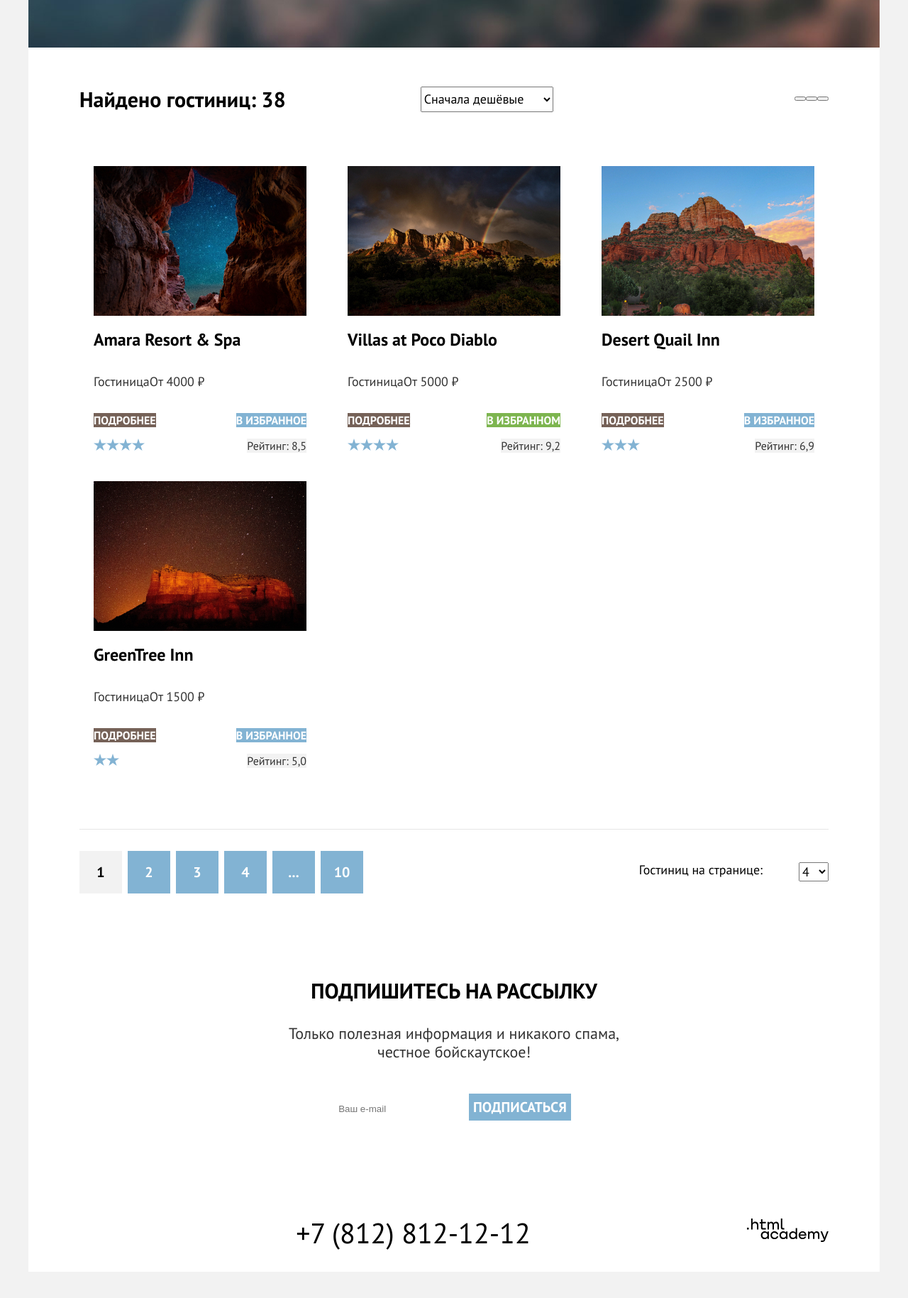
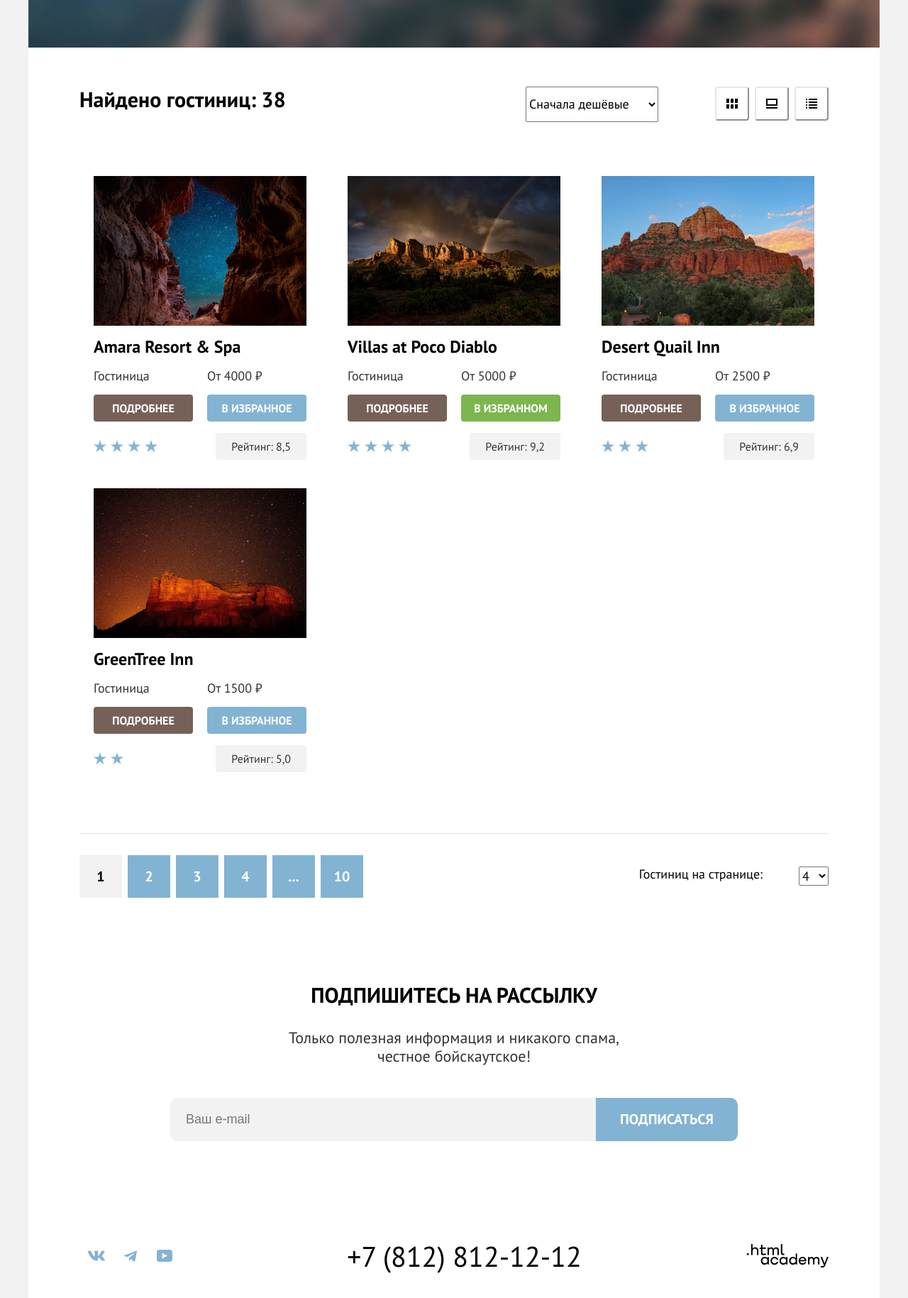
Before and after one commit to life-invader/layout-sedona, a plain HTML site: page catalog.html in a window 1280 px wide. Shown: the part 393-2222 px from the top of the page at 71% size. Before the commit the page ends 2185 px from the top, so only its background shows below. Drawn offline with Linux system fonts and the light colour scheme.

Commit message:
6. Микросетки на флексах

```diff
--- a/catalog.html
+++ b/catalog.html
@@ -158,19 +158,19 @@
 
           <ul class="toggle-view-buttons">
             <li class="toggle-view-item">
-              <button class="toggle-view-button" type="button">
+              <button class="toggle-view-button table-button" type="button">
                 <span class="visually-hidden">Вид: плитка</span>
               </button>
             </li>
 
             <li class="toggle-view-item">
-              <button class="toggle-view-button" type="button">
+              <button class="toggle-view-button slide-button" type="button">
                 <span class="visually-hidden">Вид: слайдами</span>
               </button>
             </li>
 
             <li class="toggle-view-item">
-              <button class="toggle-view-button" type="button">
+              <button class="toggle-view-button list-button" type="button">
                 <span class="visually-hidden">Вид: список</span>
               </button>
             </li>
@@ -323,19 +323,19 @@
       <section class="footer-social">
         <ul class="social-menu">
           <li class="social-menu-item">
-            <a class="social-menu-link" href="#">
+            <a class="social-menu-link social-link-vk" href="#">
               <span class="visually-hidden">vk</span>
             </a>
           </li>
 
           <li class="social-menu-item">
-            <a class="social-menu-link" href="#">
+            <a class="social-menu-link social-link-tg" href="#">
               <span class="visually-hidden">telegram</span>
             </a>
           </li>
 
           <li class="social-menu-item">
-            <a class="social-menu-link" href="#">
+            <a class="social-menu-link social-link-yt" href="#">
               <span class="visually-hidden">youtube</span>
             </a>
           </li>
--- a/styles/styles.css
+++ b/styles/styles.css
@@ -44,6 +44,7 @@ body {
   line-height: 20px;
   font-weight: 700;
   border: none;
+  cursor: pointer;
 }
 
 .title {
@@ -89,6 +90,7 @@ body {
 
 .menu {
   display: flex;
+  align-items: flex-start;
   padding: 0 70px;
 }
 
@@ -113,6 +115,7 @@ body {
 
 .menu-user {
   margin-left: auto;
+  max-width: 350px;
 }
 
 .menu-link {
@@ -296,8 +299,10 @@ body {
   line-height: 36px;
   font-weight: 700;
   width: 574px;
+  border-radius: 4px;
   display: inline-block;
   margin-top: 56px;
+  padding: 12px 15px;
 }
 
 /* footer */
@@ -317,20 +322,31 @@ body {
   margin: 29px auto 0;
 }
 
+.subscription-form {
+  margin-top: 46px;
+  display: flex;
+  justify-content: center;
+}
+
 .subscription-button {
   background-color: #82B3D3;
   font-size: 20px;
   line-height: 36px;
   font-weight: 700;
-}
-
-.subscription-form {
-  margin-top: 46px;
+  padding: 12px 15px;
+  width: 200px;
+  border-radius: 0 10px 10px 0;
 }
 
 .subscription-field {
-  display: inline-block;
   border: none;
+  width: 600px;
+  border-radius: 10px 0 0 10px;
+  outline: none;
+  font-size: 18px;
+  line-height: 21px;
+  padding: 20px 22px;
+  background-color: #F2F2F2;
 }
 
 .subscription-mountain {
@@ -350,14 +366,45 @@ body {
 .footer-social {
   background-color: #fff;
   display: flex;
+  align-items: center;
   justify-content: space-between;
   padding: 44px 72px 35px;
 }
 
 .social-menu {
+  display: flex;
+  flex-wrap: wrap;
+  max-width: 200px;
   list-style: none;
   margin: 0;
   padding: 0;
+}
+
+.social-link-vk {
+  display: block;
+  background-image: url('../images/icons/vk.svg');
+  background-repeat: no-repeat;
+  background-position: center;
+  width: 48px;
+  height: 48px;
+}
+
+.social-link-tg {
+  display: block;
+  background-image: url('../images/icons/telegram.svg');
+  background-repeat: no-repeat;
+  background-position: center;
+  width: 48px;
+  height: 48px;
+}
+
+.social-link-yt {
+  display: block;
+  background-image: url('../images/icons/youtube.svg');
+  background-repeat: no-repeat;
+  background-position: center;
+  width: 48px;
+  height: 48px;
 }
 
 .footer-number {
@@ -418,10 +465,19 @@ body {
 }
 
 .submit-button {
+  display: block;
   background-color: #82B3D3;
+  width: 160px;
+  padding: 14px 15px;
+  border-radius: 4px;
 }
 
 .reset-button {
+  display: block;
+  cursor: pointer;
+  width: 160px;
+  padding: 14px 15px;
+  margin-top: 6px;
   font-size: 16px;
   line-height: 20px;
   font-weight: 400;
@@ -445,7 +501,7 @@ body {
   font-size: 30px;
   line-height: 36px;
   font-weight: 700;
-  margin: 0 190px 0 0;
+  margin: 0;
 }
 
 .sort-control, .items-count-control {
@@ -453,13 +509,47 @@ body {
   font-size: inherit;
   line-height: inherit;
   font-weight: inherit;
+  margin-left: auto;
 }
 
 .toggle-view-buttons {
   list-style: none;
-  margin: 0 0 0 auto;
+  margin: 0 0 0 80px;
   padding: 0;
   display: flex;
+}
+
+.toggle-view-button {
+  width: 48px;
+  height: 48px;
+  border-color: #E5E5E5;
+  background-color: transparent;
+  border-radius: 4px;
+  padding: 0;
+  margin: 0;
+  cursor: pointer;
+}
+
+.toggle-view-item+.toggle-view-item {
+  margin-left: 8px;
+}
+
+.table-button {
+  background-image: url('../images/icons/icon-table.svg');
+  background-repeat: no-repeat;
+  background-position: center;
+}
+
+.slide-button {
+  background-image: url('../images/icons/icon-slideshow.svg');
+  background-repeat: no-repeat;
+  background-position: center;
+}
+
+.list-button {
+  background-image: url('../images/icons/icon-list.svg');
+  background-repeat: no-repeat;
+  background-position: center;
 }
 
 .catalog-list {
@@ -478,6 +568,10 @@ body {
   padding: 20px;
 }
 
+.motel-card-img {
+  vertical-align: middle;
+}
+
 .motel-card-title {
   font-size: 24px;
   line-height: 28px;
@@ -489,12 +583,25 @@ body {
 .motel-card-info {
   margin: 16px 0 0;
   display: flex;
+  column-gap: 20px;
+}
+
+.motel-card-info p {
+  width: 50%;
+  margin: 0;
 }
 
 .motel-card-buttons {
   margin-top: 16px;
   display: flex;
   justify-content: space-between;
+}
+
+.motel-card-buttons a {
+  width: 140px;
+  text-align: center;
+  padding: 9px 15px;
+  border-radius: 4px;
 }
 
 .more-button {
@@ -512,6 +619,7 @@ body {
 .motel-card-footer {
   margin-top: 16px;
   display: flex;
+  align-items: center;
   justify-content: space-between;
 }
 
@@ -527,10 +635,16 @@ body {
   background-size: contain;
 }
 
+.star+.star {
+  margin-left: 6px;
+}
+
 .rating-total {
   font-size: 16px;
+  border-radius: 4px;
   line-height: 20px;
   background-color: #F2F2F2;
+  padding: 9px 22px;
 }
 
 /* catalog - footer */
```
Also changed, not shown: index.html (+3 -3 lines).
